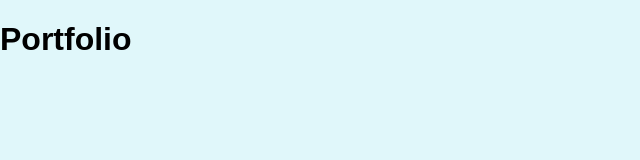
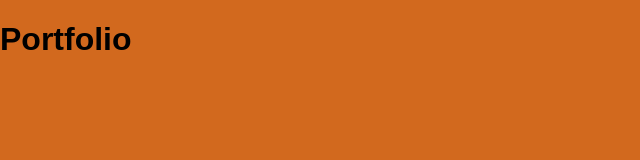
Before and after one commit to tuivdja/portfolio, a plain HTML site: page index.html in a window 1280 px wide. Shown: the whole page, without its empty margins (0-640 px from the left). Drawn offline with Linux system fonts and the light colour scheme.

Commit message:
Update style.css

```diff
--- a/style.css
+++ b/style.css
@@ -2,7 +2,7 @@
 
 /* Fond uni */
 body {
-  background-color: #e0f7fa; /* bleu clair */
+  background-color: chocolate; /* bleu clair */
   font-family: Arial, sans-serif;
   margin: 0;
   padding: 0;
```
